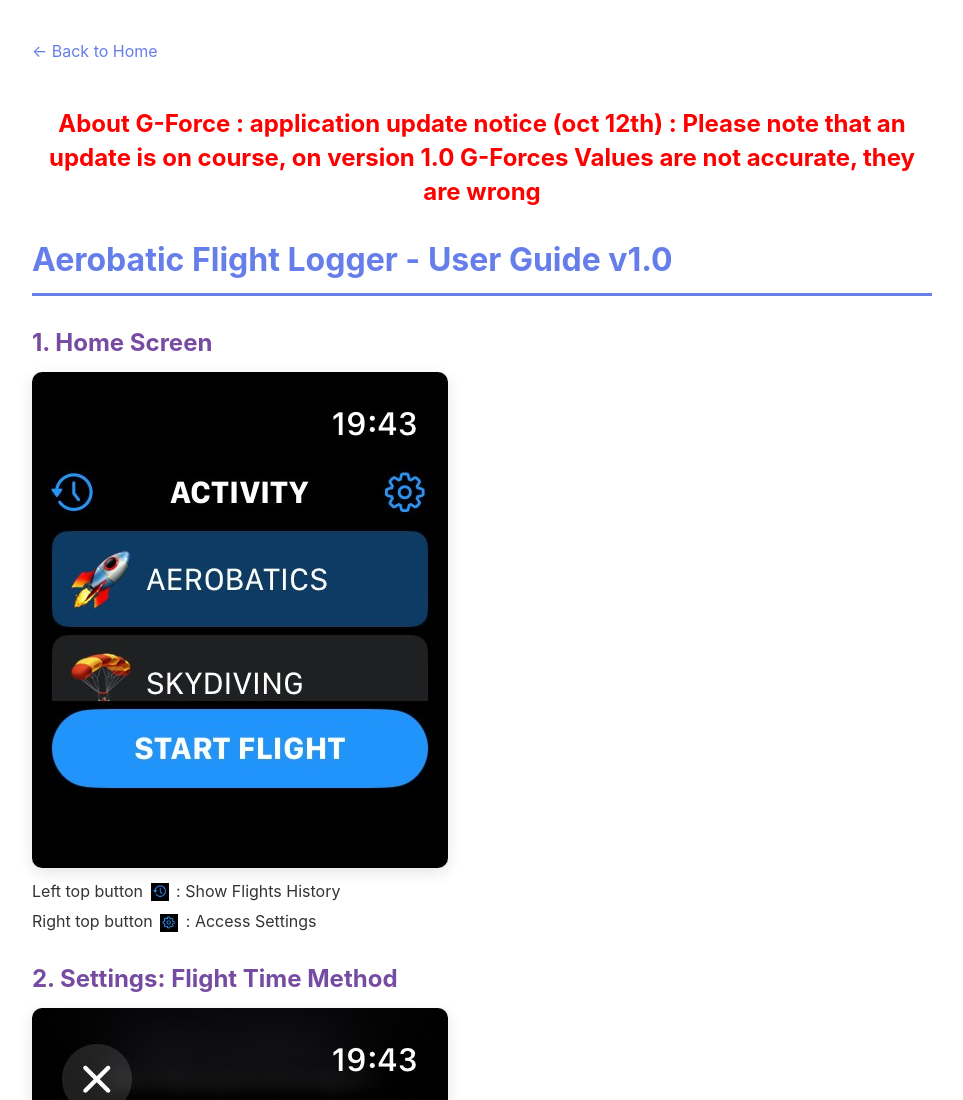
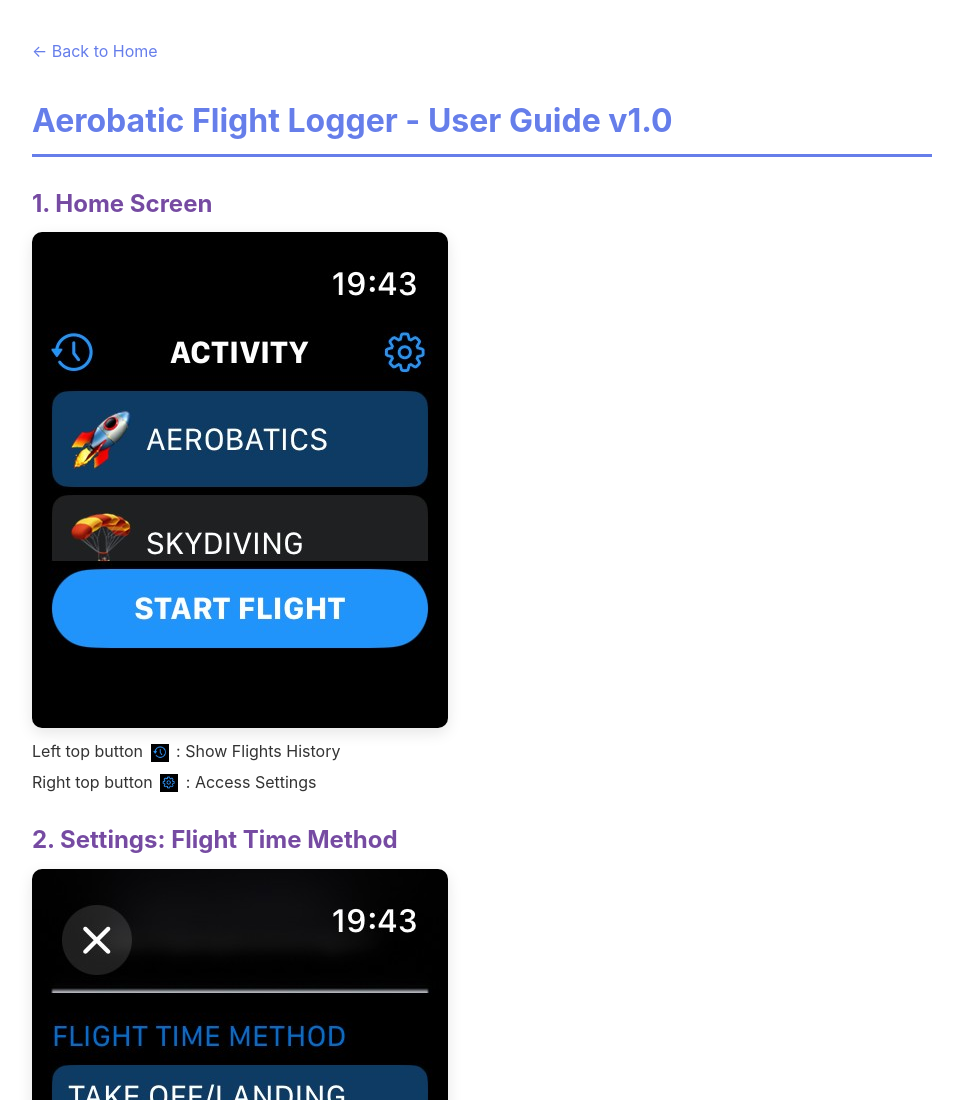
Before and after one commit to pierredmfly/pierredmfly.github.io, a plain HTML site: page userguide.html in a window 1280 px wide. Shown: the top 1100 px of the page, without its empty margins (158-1121 px from the left). Drawn offline with Linux system fonts and the light colour scheme.

Commit message:
Update userguide.html

```diff
--- a/userguide.html
+++ b/userguide.html
@@ -81,8 +81,6 @@
 </head>
 <body>
     <a href="index.html" class="back-link">← Back to Home</a>
-
-      <h2 style="text-align:center; color:#FF0000; margin-bottom:30px;">About G-Force : application update notice (oct 12th) : Please note that an update is on course, on version 1.0 G-Forces Values are not accurate, they are wrong</h2>
 
     <h1>Aerobatic Flight Logger - User Guide v1.0</h1>
 
```
